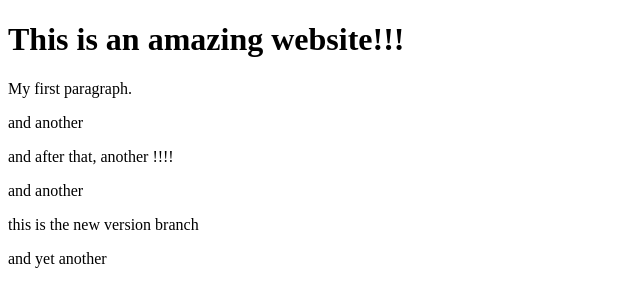
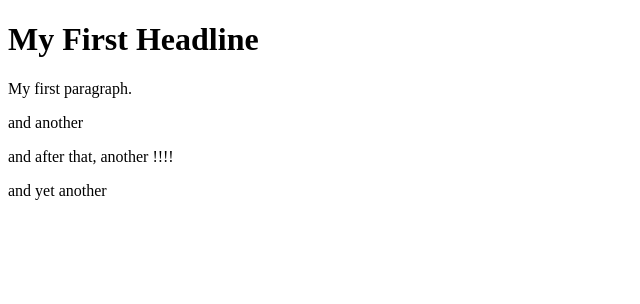
Before and after one commit to ApostoKara/my-1st-website, a plain HTML site: page index.html in a window 1280 px wide. Shown: the whole page, without its empty margins (0-640 px from the left). Drawn offline with Linux system fonts and the light colour scheme.

Commit message:
Revert "another one"
This reverts commit b0466f7b518cfff4a2d5f4681a0b74f31bff41b4.

```diff
--- a/index.html
+++ b/index.html
@@ -2,15 +2,13 @@
 <html>
 <body>
 
-<h1> This is an amazing website!!!</h1>
+<h1> My First Headline</h1>
 
 <p>My first paragraph.</p>
 
 <p>and another</p>
 <p>and after that, another !!!!</p>
 
-<p>and another</p>
-this is the new version branch
 <p>and yet another</p>
 </body>
 </html>
```
